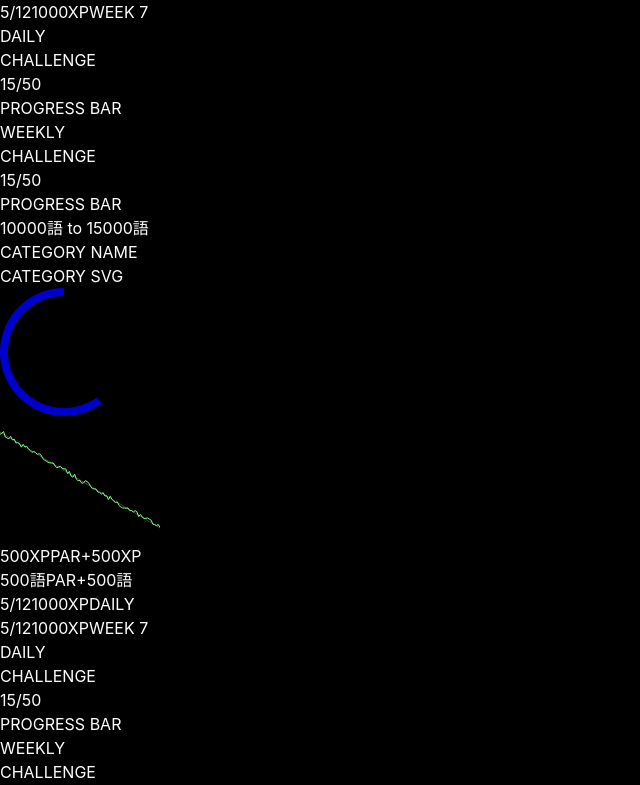
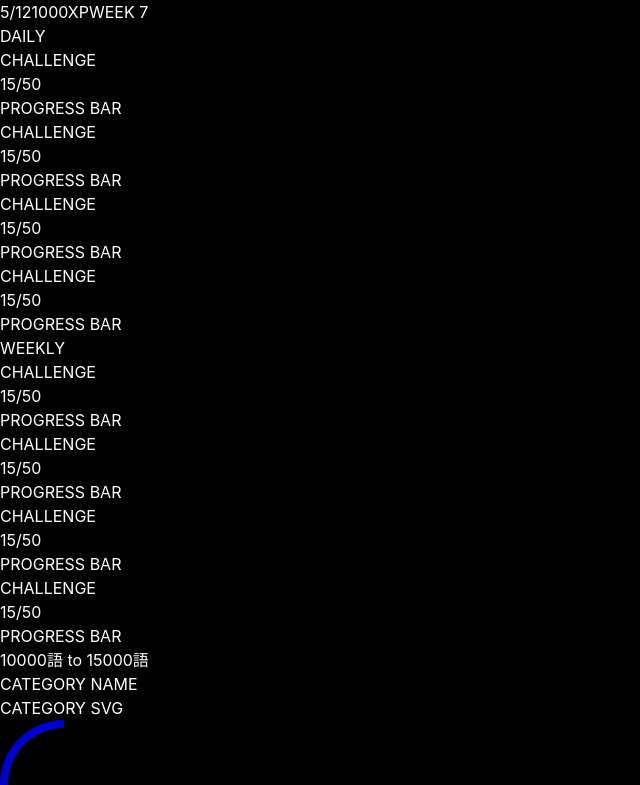
Before and after one commit to everalert/habits-battlepass, a Next.js app: page / in a window 1280 px wide. Shown: the part 1060-1845 px from the top of the page, without its empty margins (0-640 px from the left). Built offline with nearby package versions, Linux system fonts and the light colour scheme.

Commit message:
create TaskCollection.module

```diff
--- a/src/modules/goalpanel.module.js
+++ b/src/modules/goalpanel.module.js
@@ -3,7 +3,7 @@ import RadialBar from '../elements/RadialBar.element'
 import ItemValue from '../elements/item/ItemValue.element'
 import StatPar from './stat/StatPar.module'
 import StatTaskProgress from './stat/StatTaskProgress.module'
-import TaskChallenge from './task/TaskChallenge.module'
+import TaskCollection from './task/TaskCollection.module'
 
 export default function GoalPanel() {
 	 return (
@@ -22,14 +22,8 @@ export default function GoalPanel() {
 				<StatTaskProgress over={5} under={12} value={1000} unit='XP' label='WEEK 7' />
 			</div>
 			<div className="challenges">
-				<div className="challengesDaily">
-					<h3>DAILY</h3>
-					<TaskChallenge label='CHALLENGE' over={15} under={50} />
-				</div>
-				<div className="challengesWeekly">
-					<h3>WEEKLY</h3>
-					<TaskChallenge label='CHALLENGE' over={15} under={50} />
-				</div>
+				<TaskCollection label='DAILY' />
+				<TaskCollection label='WEEKLY' />
 			</div>
 		</div>
 	)
--- /dev/null
+++ b/src/modules/task/TaskCollection.module.js
@@ -0,0 +1,13 @@
+import TaskChallenge from "./TaskChallenge.module";
+
+export default function TaskCollection(props) {
+	return (
+		<div className='TaskCollection'>
+			<h3>{props.label}</h3>
+			<TaskChallenge label='CHALLENGE' over={15} under={50} />
+			<TaskChallenge label='CHALLENGE' over={15} under={50} />
+			<TaskChallenge label='CHALLENGE' over={15} under={50} />
+			<TaskChallenge label='CHALLENGE' over={15} under={50} />
+		</div>
+	);
+}
```
